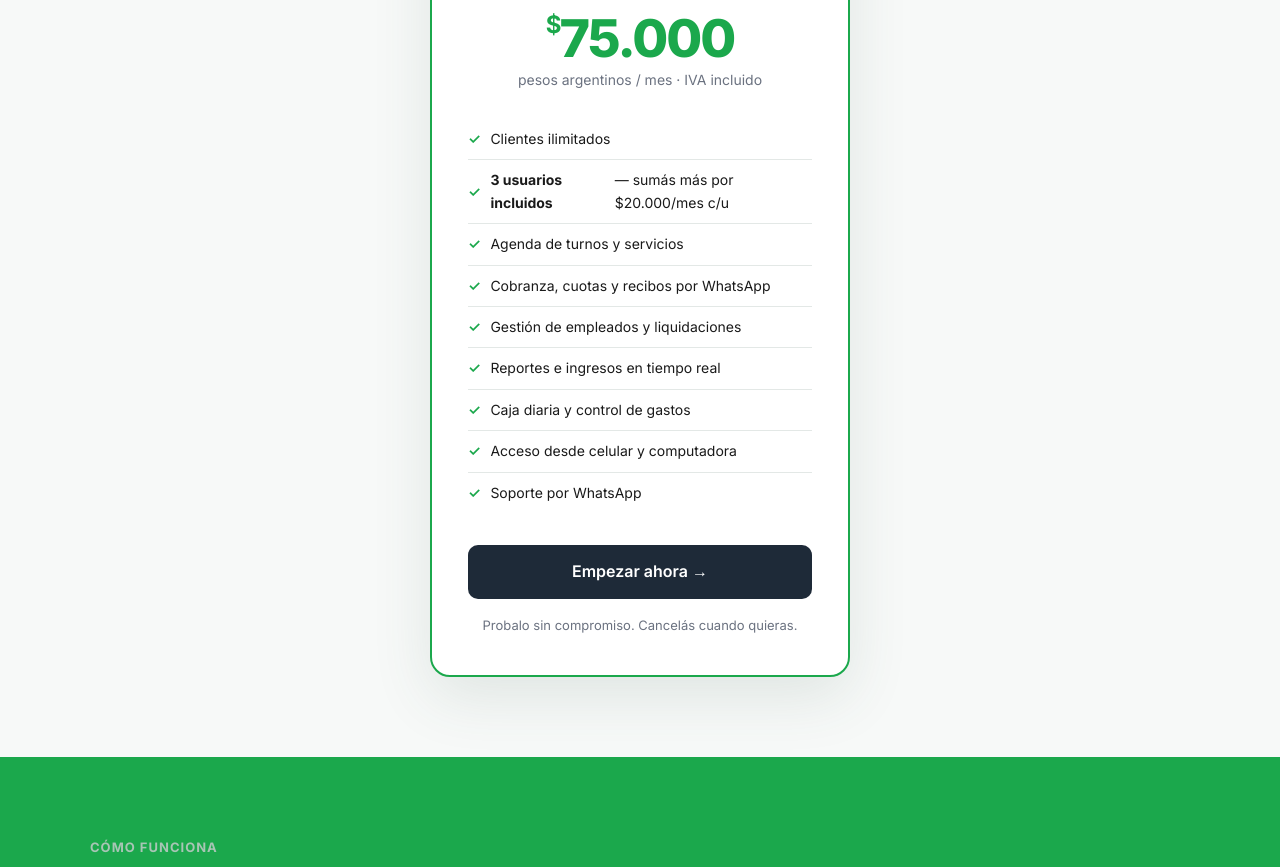
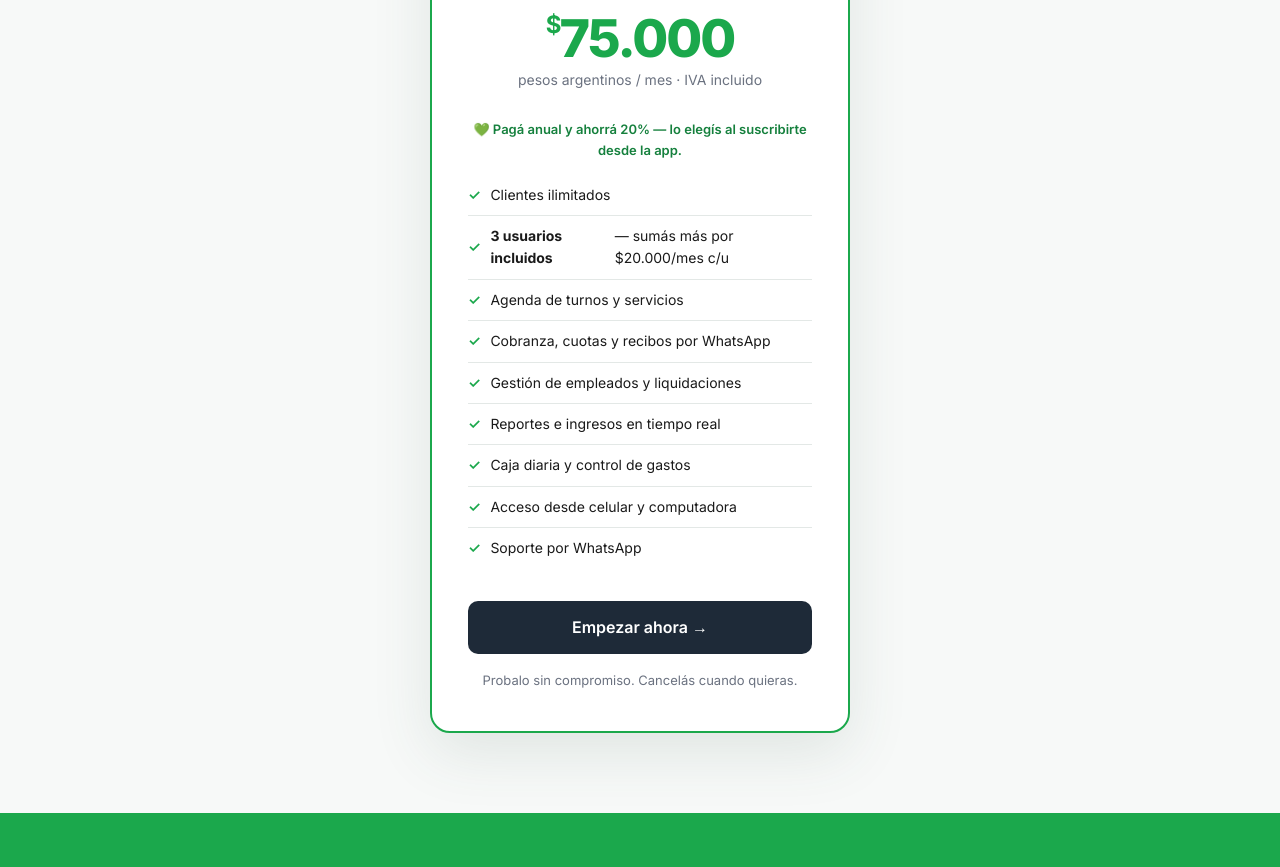
Before and after one commit to brachu87/-zentric-landing, a website: page gestumio-landing.html in a window 1280 px wide. Shown: the part 1989-2856 px from the top of the page. Drawn offline with Linux system fonts and the light colour scheme.

Commit message:
Landing: mencionar plan anual con 20% de descuento

```diff
--- a/gestumio-landing.html
+++ b/gestumio-landing.html
@@ -392,6 +392,7 @@
     <div class="pricing-name">Acceso total a Gestumio</div>
     <div class="pricing-price"><sup>$</sup>75.000</div>
     <div class="pricing-period">pesos argentinos / mes · IVA incluido</div>
+      <div style="font-size:13px;color:#15803d;font-weight:600;margin-bottom:14px">💚 Pagá anual y ahorrá 20% — lo elegís al suscribirte desde la app.</div>
     <ul class="pricing-features">
       <li>Clientes ilimitados</li>
       <li><strong>3 usuarios incluidos</strong> — sumás más por $20.000/mes c/u</li>
```
Also changed, not shown: index.html (+1 -0 lines).
